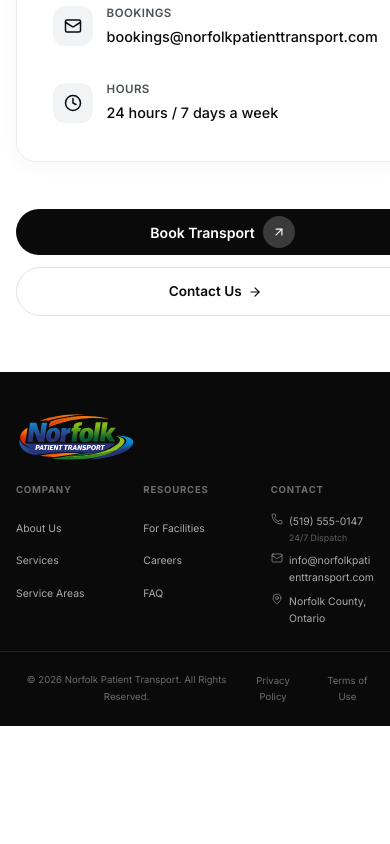
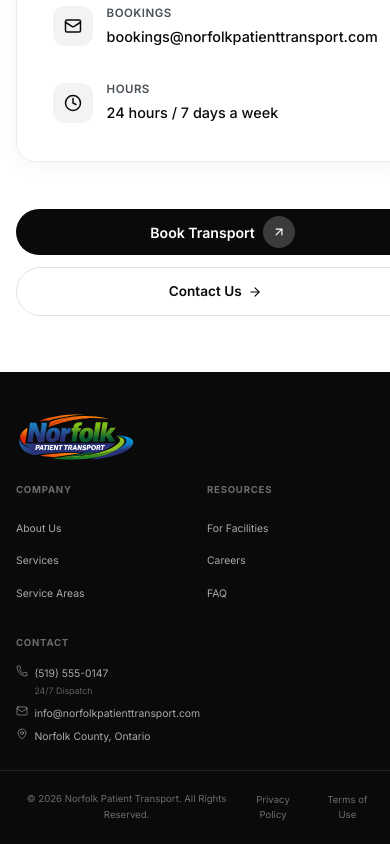
Before and after one commit to k-chhajer/tony-website, a Next.js app: page / in a window 390 px wide. Shown: the part 7356-8200 px from the top of the page. Before the commit the page ends 8082 px from the top, so only its background shows below. Built offline with nearby package versions, Linux system fonts and the light colour scheme.

Commit message:
minor edit

```diff
--- a/src/components/Footer.module.css
+++ b/src/components/Footer.module.css
@@ -197,7 +197,12 @@
   }
 
   .col {
-    width: calc(33.33% - 1rem);
+    width: calc(50% - 0.75rem);
+  }
+
+  .col:last-child {
+    width: 100%;
+    margin-top: 0.5rem;
   }
 
   .colTitle {
```
